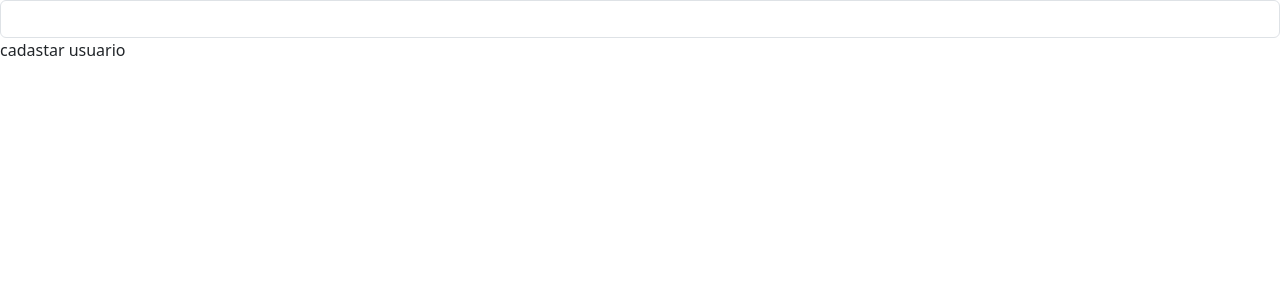
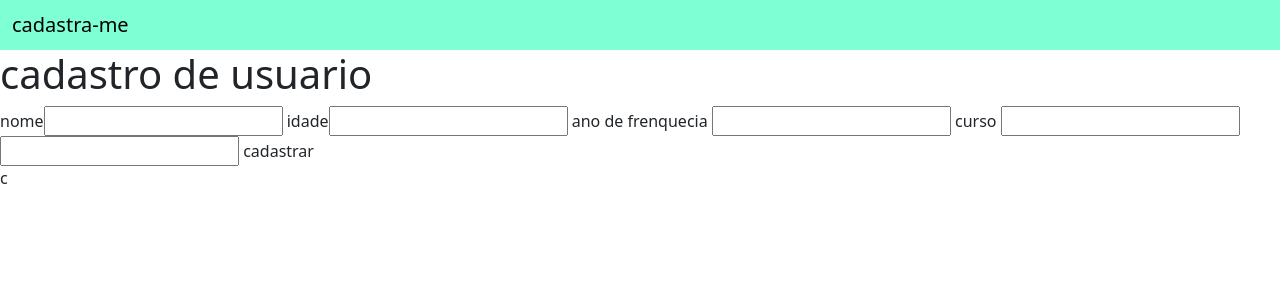
Before and after one commit to DelcioCajila/app_delcio, a Django app: page /usuario/cadastrar in a window 1280 px wide. Shown: the top 300 px of the page. Run offline with Django 5.2, Linux system fonts and the light colour scheme; some libraries are stand-ins or nearby versions.

Commit message:
Atualizei o HTML para corrigir [atualizei o meu html]

```diff
--- a/app/settings.py
+++ b/app/settings.py
@@ -101,7 +101,7 @@ AUTH_PASSWORD_VALIDATORS = [
     },
     {
         'NAME': 'django.contrib.auth.password_validation.NumericPasswordValidator',
-    },
+                }
 ]
 
 
--- a/gerenciar/templates/cadastrar.html
+++ b/gerenciar/templates/cadastrar.html
@@ -9,11 +9,25 @@
 </head>
 
 <body>
-    <form action ="" > <input type="text" class="form-control">
 
-    <p>
-       cadastar usuario
-</p>
-</form>
+    <nav style="background-color: aquamarine !important"class="navbar navbar-light bg-light">
+        <div class="container-fluid">
+          <span class="navbar-brand mb-0 h1">cadastra-me</span>
+        </div>
+    </nav>
+    <div container="container">
+        <h1> cadastro de usuario </h1>
+        nome<input type="text">
+        idade<input type="text">
+        ano de frenquecia <input type="text">
+        curso <input type="text">
+        <input> cadastrar</input>
+
+
+</div>
+
+</form>c
 </body>
+
 </html>
+<!--  <> </> -->
```
